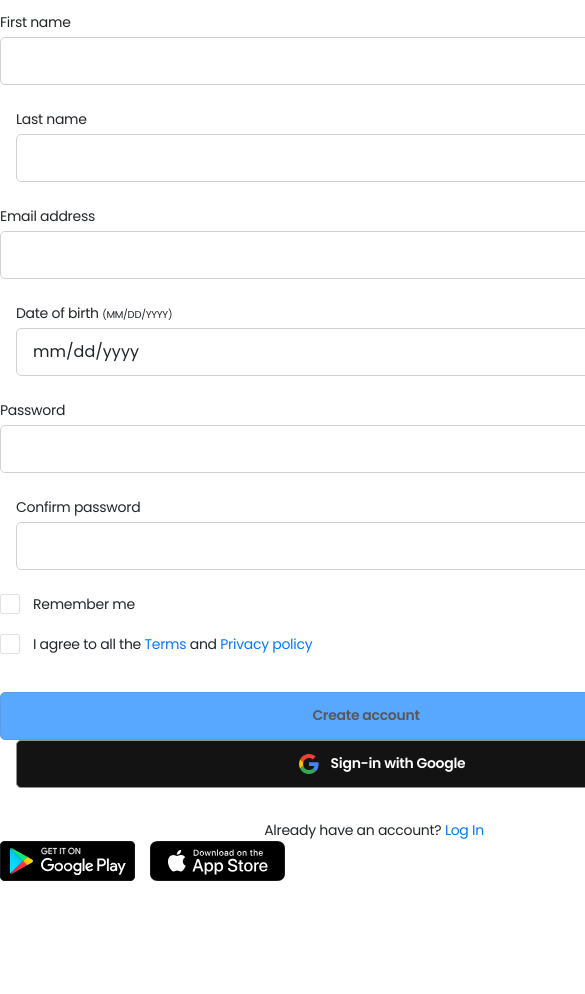
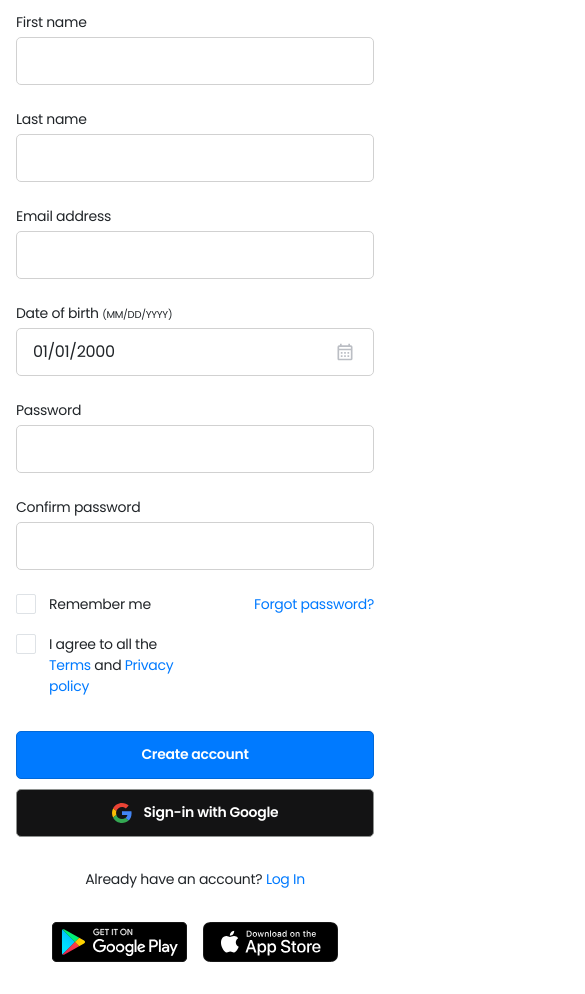
Before and after one commit to KanVull/Intern_test-registration_form, a plain HTML site: page register.html in a window 390 px wide. Shown: the part 280-1274 px from the top of the page, 585 px wide, since content can reach past the window. Before the commit the page ends 1193 px from the top, so only its background shows below. Drawn offline with nearby package versions, Linux system fonts and the light colour scheme.

Commit message:
Finish design for registration page

```diff
--- a/css/gsi.css
+++ b/css/gsi.css
@@ -1,6 +1,7 @@
 .gsi-material-button {
+  /* Figma design color */
+  /* background-color: #2D3748; */
     background-color: #131314;
-    /* background-color: #2D3748; */
     border: 1px solid #747775;
     -webkit-border-radius: 5px;
     border-radius: 5px;
@@ -8,7 +9,6 @@
     box-sizing: border-box;
     color: #fff;
     cursor: pointer;
-    font-family: 'Poppins', sans-serif;
     font-size: 14px;
     height: 48px;
     line-height: 21px;
@@ -62,6 +62,8 @@
   }
 
   .gsi-material-button:disabled {
+    /* Figma design color */
+    /* background-color: #2D3748; */
     cursor: default;
     background-color: #13131461;
     border-color: #8e918f1f;
@@ -94,3 +96,7 @@
     background-color: white;
     opacity: 8%;
   }
+
+  .gsi-material-button:not(:disabled):hover .gsi-material-button-contents {
+    color: #131314;
+  }
--- a/css/style.css
+++ b/css/style.css
@@ -13,6 +13,13 @@ h1 {
 
 a {
     text-decoration: none;
+}
+
+input {
+    font-family: 'Poppins', sans-serif;
+    font-style: normal;
+    font-weight: 400;
+    letter-spacing: -0.02em;
 }
 
 .container-fluid {
@@ -45,26 +52,13 @@ a {
     height: 100vh;
 }
 
-@media (max-width: 1049px) {
-    .left-side {
-        display: none;
-    }
-}
-
-@media (min-width: 1400px) {
-    .col-xxl-5 {
-        flex: 0 0 auto;
-        width: 42.4%;
-    }
-}
-
 .left-side-content {
     margin: 64px auto auto;
 }
 
 .left-side-title {
     position: relative;
-    padding: 0 12px 0 14px;
+    padding: 0 11px 0 14px;
     max-width: 554px;
     color: #FFFFFF;
     line-height: 150%;
@@ -77,7 +71,6 @@ a {
     width: 100%;
     aspect-ratio: 1 / 1;
     margin-top: 82px;
-    overflow: hidden;
 }
 
 .front-phone {
@@ -117,9 +110,12 @@ a {
 /* Rigth side - form */
 /* ----------------- */
 
+.right-side {
+    height: 100vh;
+}
+
 .right-side-container {
     max-width: 748px;
-    min-width: 748px;
     margin: 64px auto auto;
 }
 
@@ -144,6 +140,14 @@ a {
     width: 100%;
 }
 
+.left-form-control {
+    padding: 0 16px 0 0;
+}
+
+.right-form-control {
+    padding: 0 0 0 16px;
+}
+
 .form-control {
     padding: 11px 16px;
     border-radius: 5px;
@@ -165,8 +169,17 @@ input[type="date"]::-webkit-calendar-picker-indicator {
     opacity: 1;
     display: block;
     background: url("../images/DateTimePicker.svg") no-repeat;
+    background-position: center;
     width: 20px;
     height: 20px;
+}
+
+input[type="date"]:hover::-webkit-calendar-picker-indicator {
+    cursor: pointer;
+}
+
+input[type="date"][value=""]:not(:focus) {
+    color: transparent;
 }
 
 .form-check-input {
@@ -197,14 +210,81 @@ input[type="date"]::-webkit-calendar-picker-indicator {
     margin-top: 32px;
 }
 
-.app-images {
-    position: relative;
-    margin-top: auto;
-    margin: auto auto 32px;
-    margin-bottom: 32px;
+.app-container {
+    display: block;
+    margin: 0 auto 0;
     max-width: 748px;
 }
 
-.app-image {
-    margin-right: 12px;
+.app-images {
+    position: relative;
+    margin: auto auto 32px;
 }
+
+/* --------------------- */
+/* Responsive UI section */
+/* --------------------- */
+
+@media (max-width: 1049px) {
+    .left-side {
+        display: none;
+    }
+}
+
+@media (min-width: 1400px) {
+    .col-xxl-5 {
+        flex: 0 0 auto;
+        width: 42.4%;
+    }
+}
+
+@media (max-width: 767px) {
+    .right-side {
+        height: max-content;
+    }
+
+    .right-side-container {
+        padding: 0 16px;
+    }
+
+    .left-form-control {
+        padding: 0;
+    }
+
+    .btn-primary {
+        margin-bottom: 10px;
+    }
+
+    .right-form-control {
+        padding: 0;
+    }
+
+    .app-container {
+        display: flex;
+        align-items: center;
+    }
+
+    .app-images {
+        margin-top: 32px;
+    }
+}
+
+@media (max-height: 852px) {
+    .left-side {
+        height: auto;
+    }
+
+    .right-side {
+        height: max-content;
+    }
+
+    .app-images {
+        margin: 32px 0;
+    }
+}
+
+@media (max-height: 852px) and (max-width: 767px) {
+    .app-images {
+        margin: 32px auto;
+    }
+}
--- a/register.html
+++ b/register.html
@@ -38,7 +38,7 @@
                         </div>
                     </div>
                 </div>
-                <div class="col d-flex flex-column align-items-start justify-content-center">
+                <div class="col right-side d-flex flex-column align-items-start justify-content-center">
                     <div class="container right-side-container align-items-center">
                         <div class="row align-items-center">
                             <div class="col-auto ps-0" style="padding-right: 10px;">
@@ -56,43 +56,48 @@
 
                         <form class="form-container">
                             <div class="row mx-0">
-                                <div class="col-md-6 ps-0 pe-3">
+                                <div class="col-md-6 left-form-control">
                                     <div class="form-group">
                                         <label class="mb-1" for="inputFirstName">First name</label>
-                                        <input class="form-control" id="inputFirstName" type="text">
+                                        <input class="form-control" id="inputFirstName" type="text"
+                                            required/>
                                     </div>
                                 </div>
-                                <div class="col-md-6 ps-3 pe-0">
-                                    <div class="form-group mb-4">
+                                <div class="col-md-6 right-form-control">
+                                    <div class="form-group">
                                         <label class="mb-1" for="inputLastName">Last name</label>
                                         <input class="form-control" id="inputLastName" type="text">
                                     </div>
                                 </div>
                             </div>
                             <div class="row">
-                                <div class="col-md-6 ps-0 pe-3">
+                                <div class="col-md-6 left-form-control">
                                     <label class="mb-1" for="inputEmailAddress">Email address</label>
                                     <input class="form-control" id="inputEmailAddress" type="email"
-                                        aria-describedby="emailHelp"/>
+                                        aria-describedby="emailHelp"
+                                        required/>
                                 </div>
-                                <div class="col-md-6 ps-3 pe-0">
+                                <div class="col-md-6 right-form-control">
                                     <label class="mb-1" for="inputBirthDate">Date of birth <span class="date-template">(MM/DD/YYYY)</span></label>
                                     <input class="form-control" id="inputBirthDate" type="date"
-                                        placeholder=""
-                                        value=""/>
+                                        value="2000-01-01"
+                                        min="1924-01-01" max="2024-01-01"
+                                        required/>
                                 </div>
                             </div>
                             <div class="row">
-                                <div class="col-md-6 ps-0 pe-3">
+                                <div class="col-md-6 left-form-control">
                                     <div class="form-group">
                                         <label class="mb-1" for="inputPassword">Password</label>
-                                        <input class="form-control" id="inputPassword" type="password">
+                                        <input class="form-control" id="inputPassword" type="password"
+                                            required/>
                                     </div>
                                 </div>
-                                <div class="col-md-6 ps-3 pe-0">
+                                <div class="col-md-6 right-form-control">
                                     <div class="form-group">
                                         <label class="mb-1" for="inputConfirmPassword">Confirm password</label>
-                                        <input class="form-control" id="inputConfirmPassword" type="password">
+                                        <input class="form-control" id="inputConfirmPassword" type="password"
+                                            required/>
                                     </div>
                                 </div>
                             </div>
@@ -116,21 +121,23 @@
                             </div>
 
                             <div class="row buttons-group">
-                                <div class="col-md-6 ps-0 pe-3 form-group">
-                                    <button class="btn btn-primary btn-block" type="submit" value="Create account" disabled>
+                                <div class="col-md-6 left-form-control form-group">
+                                    <button class="btn btn-primary btn-block" type="submit" value="Create account">
                                         <span class="submit-button">Create account</span>
                                     </button>
                                 </div>
-                                <div class="col-md-6 ps-3 pe-0 form-group mb-0">
-                                    <button class="btn btn-block gsi-material-button">
-                                        <div class="gsi-material-button-state"></div>
-                                        <div class="gsi-material-button-content-wrapper">
-                                            <div class="gsi-material-button-icon">
-                                                <img style="vertical-align: baseline;" src="./images/GoogleLogo.svg" alt="Google Logo">
+                                <div class="col-md-6 right-form-control form-group mb-0">
+                                    <a href="#">
+                                        <div class="btn btn-block gsi-material-button">
+                                            <div class="gsi-material-button-state"></div>
+                                            <div class="gsi-material-button-content-wrapper">
+                                                <div class="gsi-material-button-icon">
+                                                    <img style="vertical-align: baseline;" src="./images/GoogleLogo.svg" alt="Google Logo">
+                                                </div>
+                                                <span class="gsi-material-button-contents">Sign-in with Google</span>
                                             </div>
-                                            <span class="gsi-material-button-contents">Sign-in with Google</span>
                                         </div>
-                                    </button>
+                                    </a>
                                 </div>
                             </div>
 
@@ -139,11 +146,11 @@
                             <div>Already have an account? <a href="#">Log In</a></div>
                         </div>
                     </div>
-                    <div class="container">
-                        <div class="row d-flex justify-content-start app-images">
+                    <div class="container app-container">
+                        <div class="row app-images">
                             <div class="col">
-                                <a class='app-image' href='#'><img alt='Get it on Google Play' src='./images/GooglePlayButton.svg'/></a>
-                                <a class='app-image' href='#'><img alt='Download on the App Store' src='./images/AppStoreButton.svg'/></a>
+                                <a href='#' style="margin-right: 12px"><img alt='Get it on Google Play' src='./images/GooglePlayButton.svg'/></a>
+                                <a href='#'><img alt='Download on the App Store' src='./images/AppStoreButton.svg'/></a>
                             </div>
                         </div>
                     </div>
```
